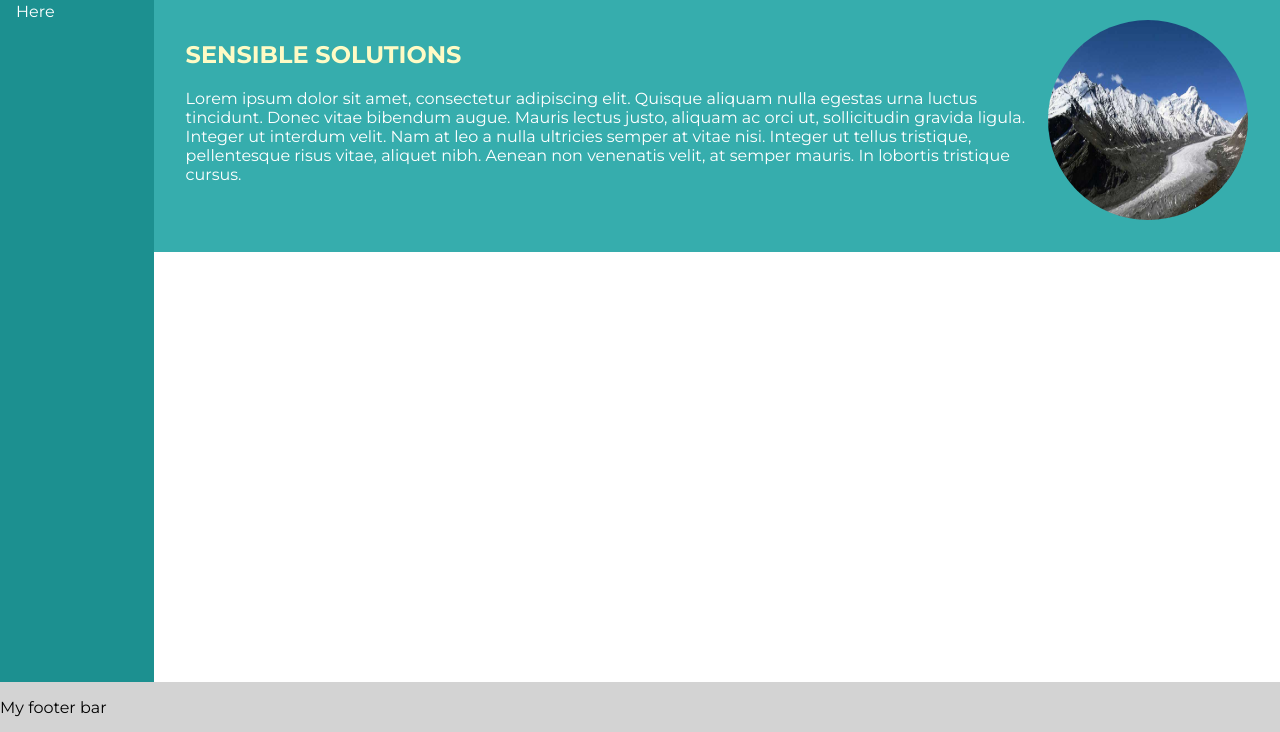
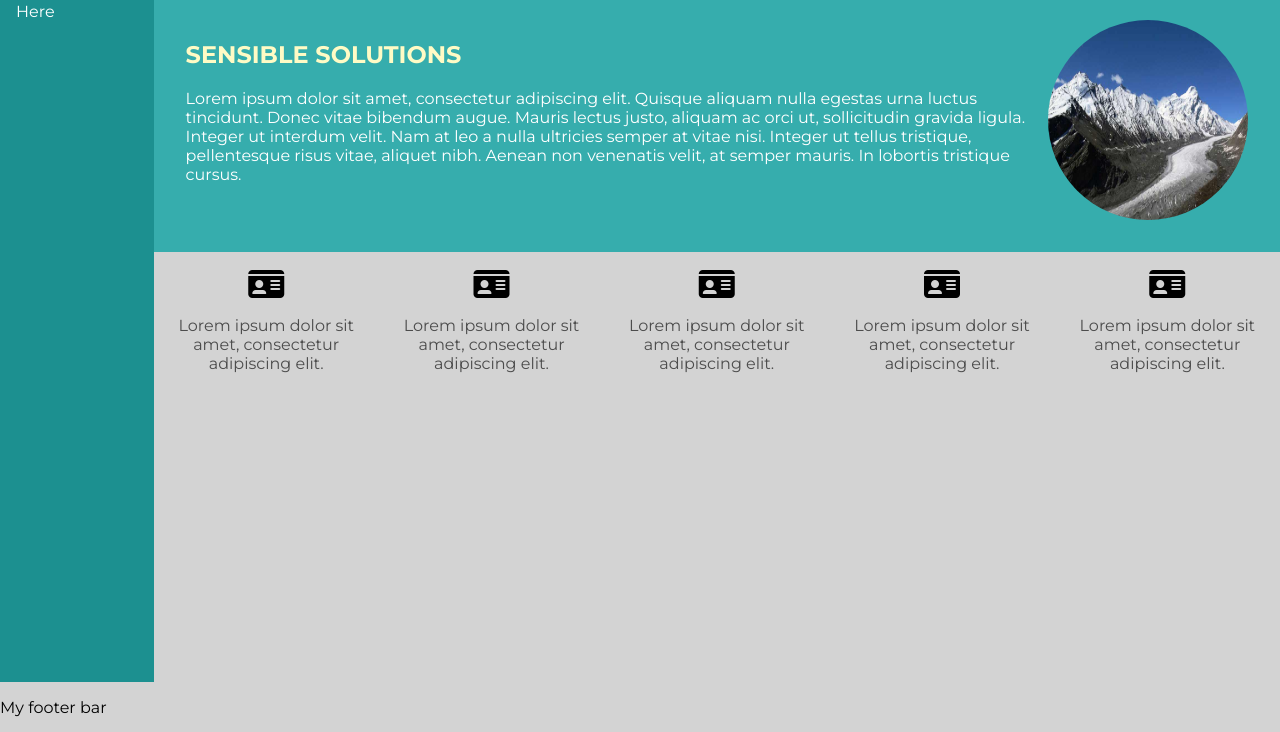
Before and after one commit to efrenmarin45/CSS-Grid, a website: page index.html in a window 1280 px wide. Shown: the part 68-800 px from the top of the page. Drawn offline with Linux system fonts and the light colour scheme.

Commit message:
Added icons and multiple columns under features. Added grid template areas

```diff
--- a/css/main.css
+++ b/css/main.css
@@ -95,3 +95,27 @@ footer {
     grid-area: footer;
     background: lightgrey;
 }
+
+#features {
+    display: grid;
+    grid-template-columns: repeat(5, auto);
+    text-align: center;
+}
+
+#features i {
+    font-size: 2em;
+}
+
+ul#features{
+    margin: 0;
+    padding: 0;
+}
+
+ul#features li {
+    background-color: lightgray;
+    padding: 1em;
+}
+
+ul#features li p {
+    color: #4c4c4c
+}
--- a/index.html
+++ b/index.html
@@ -4,6 +4,7 @@
     <meta charset="UTF-8">
     <meta name="viewport" content="width=device-width, initial-scale=1.0">
     <meta http-equiv="X-UA-Compatible" content="ie=edge">
+    <script src="https://kit.fontawesome.com/23d21b71a5.js" crossorigin="anonymous"></script>
     <link rel="stylesheet" type="text/css" href="./css/main.css">
     <title>Document</title>
 </head>
@@ -31,8 +32,29 @@
             </div>
             <img src="./images/mountain.jpg" alt="Mountain Picture" id="mountain">
         </section>
+        <ul id="features">
+            <li>
+                <i class="fa fa-id-card fa-3x" aria-hidden="true"></i>
+                <p>Lorem ipsum dolor sit amet, consectetur adipiscing elit.</p>
+            </li>
+            <li>
+                <i class="fa fa-id-card" aria-hidden="true"></i>
+                <p>Lorem ipsum dolor sit amet, consectetur adipiscing elit.</p>
+            </li>
+            <li>
+                <i class="fa fa-id-card" aria-hidden="true"></i>
+                <p>Lorem ipsum dolor sit amet, consectetur adipiscing elit.</p>
+            </li>
+            <li>
+                <i class="fa fa-id-card" aria-hidden="true"></i>
+                <p>Lorem ipsum dolor sit amet, consectetur adipiscing elit.</p>
+            </li>
+            <li>
+                <i class="fa fa-id-card" aria-hidden="true"></i>
+                <p>Lorem ipsum dolor sit amet, consectetur adipiscing elit.</p>
+            </li>
+        </ul>
     </div>
-
     <footer>
         <p>My footer bar</p>
     </footer>
--- a/package.json
+++ b/package.json
@@ -20,5 +20,7 @@
     "browser-sync": "^2.26.12",
     "gulp": "^4.0.2"
   },
-  "dependencies": {}
+  "dependencies": {
+    "@fortawesome/fontawesome-free": "^5.14.0"
+  }
 }
```
Also changed, not shown: 1 other file.
